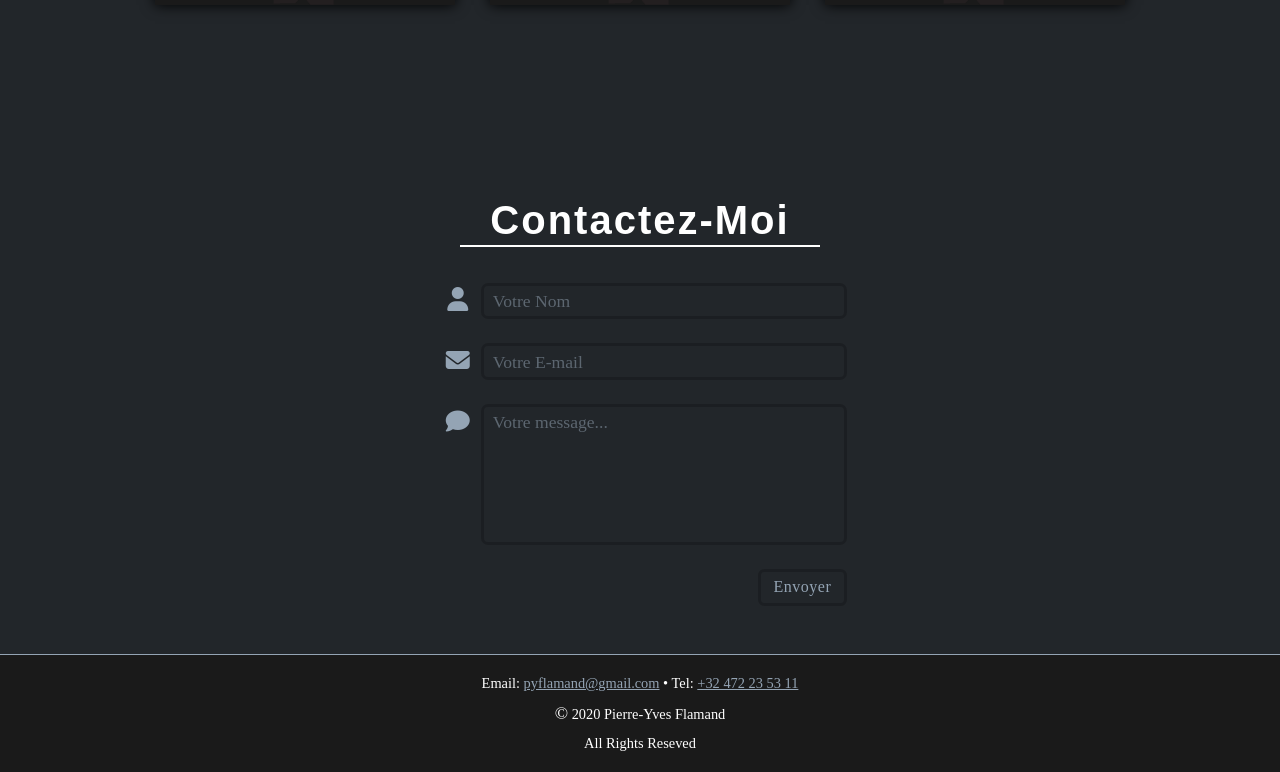
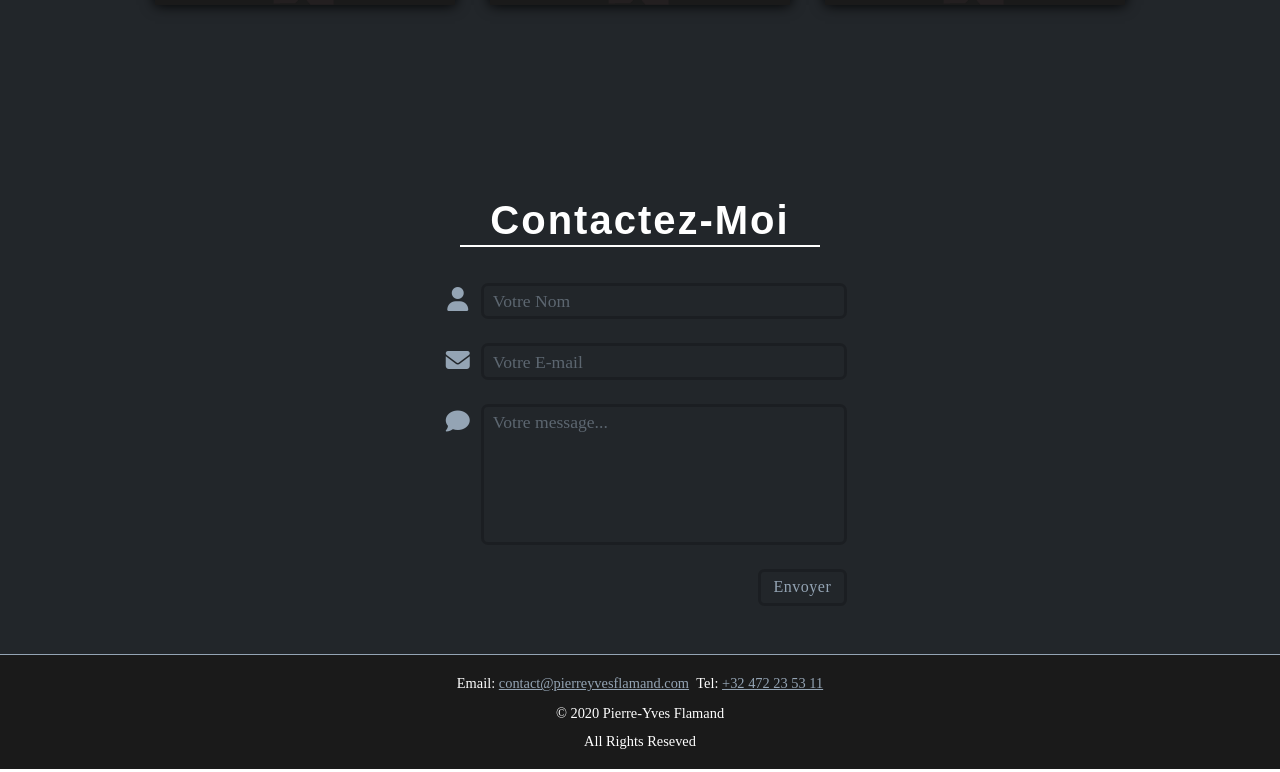
Before and after one commit to PierreYvesFlamand/Portfolio, a React (Create React App) app: page / in a window 1280 px wide. Shown: the part 1917-2689 px from the top of the page. Built offline with nearby package versions, Linux system fonts and the light colour scheme.

Commit message:
Correct Footer

```diff
--- a/src/containers/Footer/Footer.css
+++ b/src/containers/Footer/Footer.css
@@ -22,6 +22,13 @@
 .footer-container p {
     margin: 0;
     padding: 0.4em 0;
+
+    display: flex;
+    flex-direction: column;
+}
+
+.footer-container p span:first-of-type {
+    margin-bottom: 0.75em;
 }
 
 .footer-container a {
@@ -32,3 +39,14 @@
 .footer-container a:hover {
     text-decoration: none;
 }
+
+@media screen and (min-width: 500px) {
+    .footer-container p {
+        flex-direction: row;
+    }
+
+    .footer-container p span:first-of-type {
+        margin-bottom: 0.1em;
+        margin-right: 0.5em;
+    }
+}
--- a/src/containers/Footer/Footer.js
+++ b/src/containers/Footer/Footer.js
@@ -6,12 +6,16 @@ export default function Footer() {
         <footer className='footer'>
             <div className='footer-container'>
                 <p>
-                    Email: <a href='mailto:pyflamand@gmail.com'>pyflamand@gmail.com</a> • Tel:{' '}
-                    <a href='tel:+32472235311'>+32 472 23 53 11</a>
+                    <span>
+                        Email:{' '}
+                        <a href='mailto:contact@pierreyvesflamand.com'>contact@pierreyvesflamand.com</a>{' '}
+                    </span>{' '}
+                    <span>
+                        {' '}
+                        Tel: <a href='tel:+32472235311'>+32 472 23 53 11</a>
+                    </span>
                 </p>
-                <p>
-                    <span style={{ fontSize: '1.1rem' }}>©</span> 2020 Pierre-Yves Flamand
-                </p>
+                <p>© 2020 Pierre-Yves Flamand</p>
                 <p>All Rights Reseved</p>
             </div>
         </footer>
```
